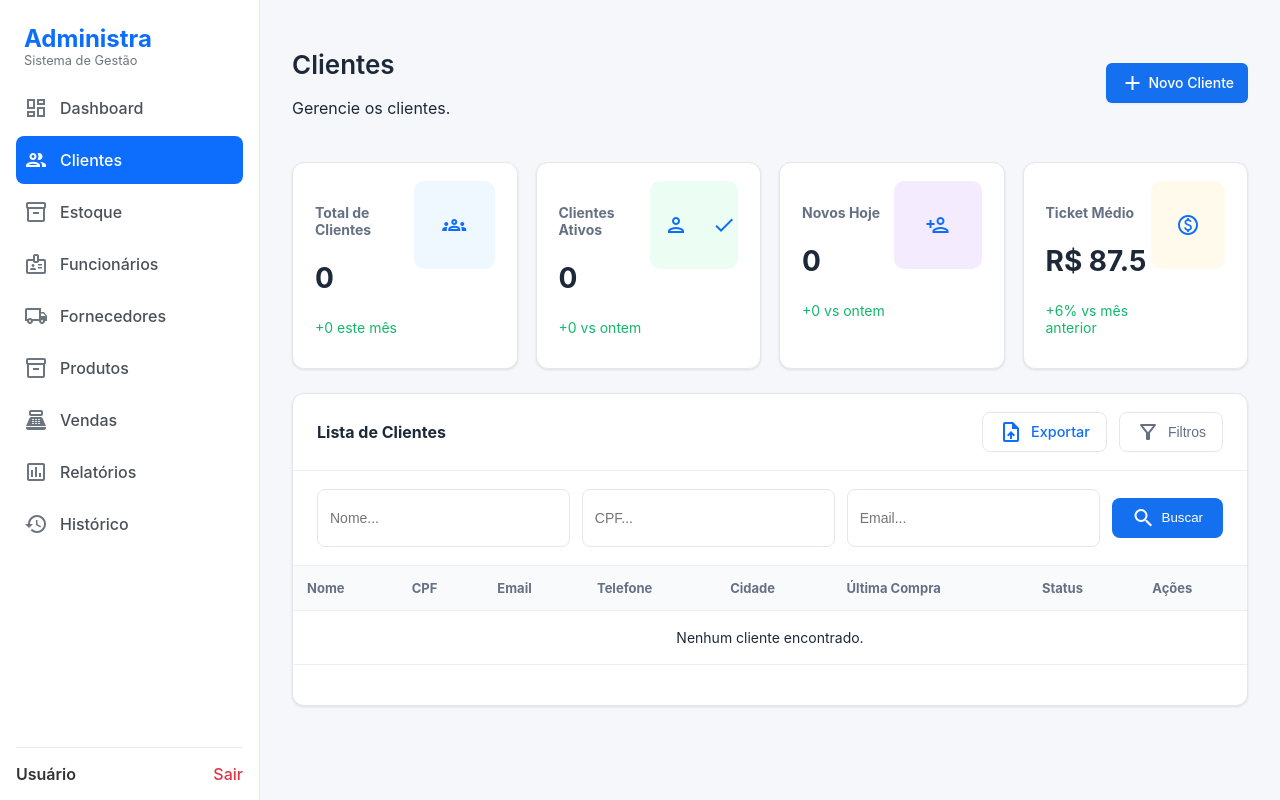
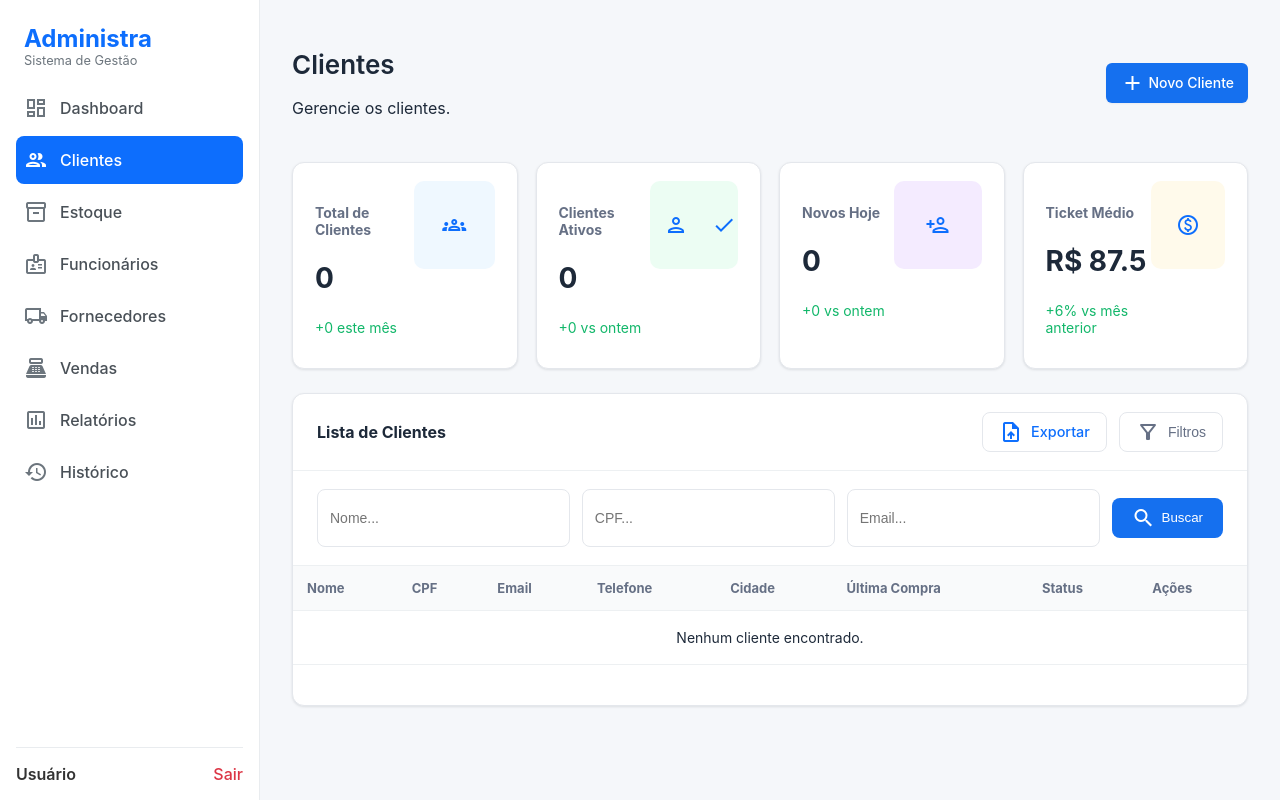
Before and after one commit to Kauantoolkit/Administra-Kauan, a Django app: page /clientes/ in a window 1280 px wide. Run offline with Django 5.2, Linux system fonts and the light colour scheme; data that the repository does not hold is empty.

Commit message:
c24 - Remover tag de produto

```diff
--- a/contas/templates/base.html
+++ b/contas/templates/base.html
@@ -421,11 +421,6 @@
             </a>
           </li>
           <li>
-            <a href="#">
-              <span class="material-icons-outlined">inventory_2</span> Produtos
-            </a>
-          </li>
-          <li>
             <a href="{% url 'lista_vendas' %}" class="{% if request.resolver_match.url_name == 'lista_vendas' %}active{% endif %}">
               <span class="material-icons-outlined">point_of_sale</span> Vendas
             </a>
```
